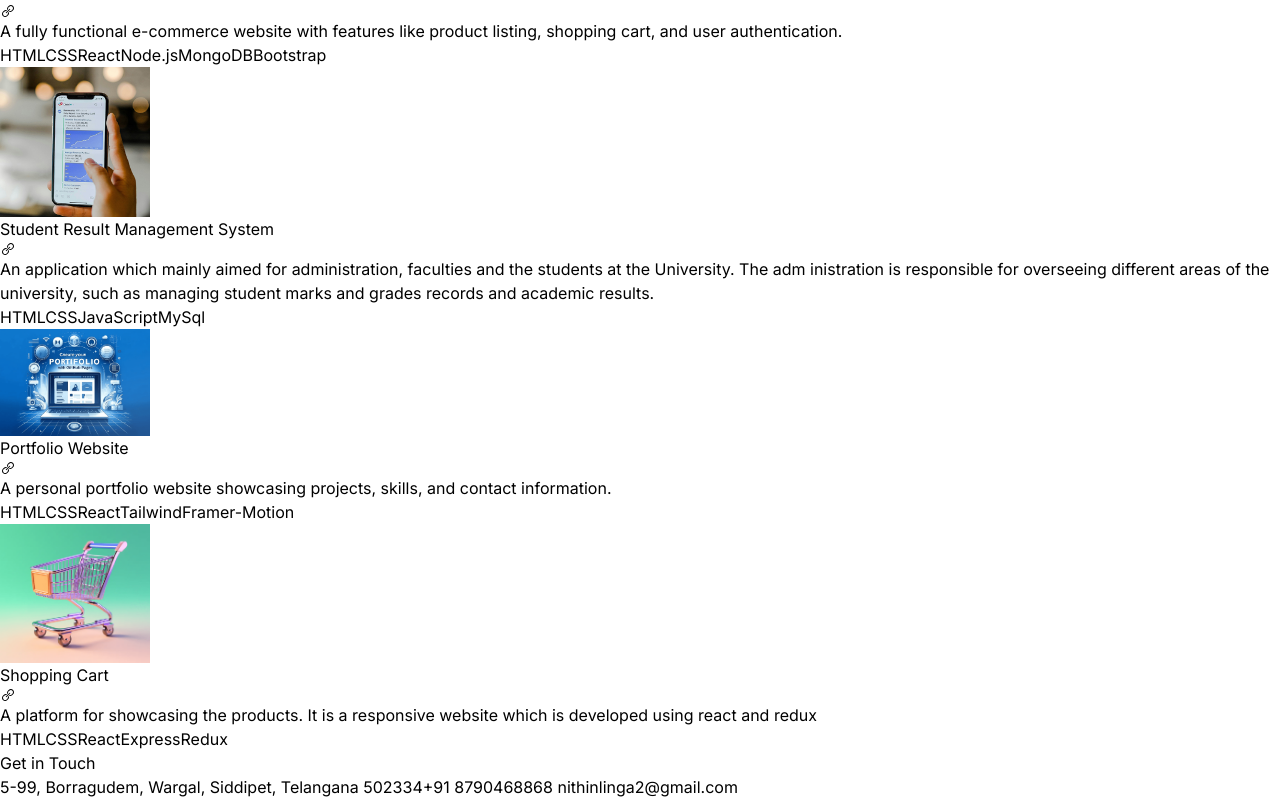
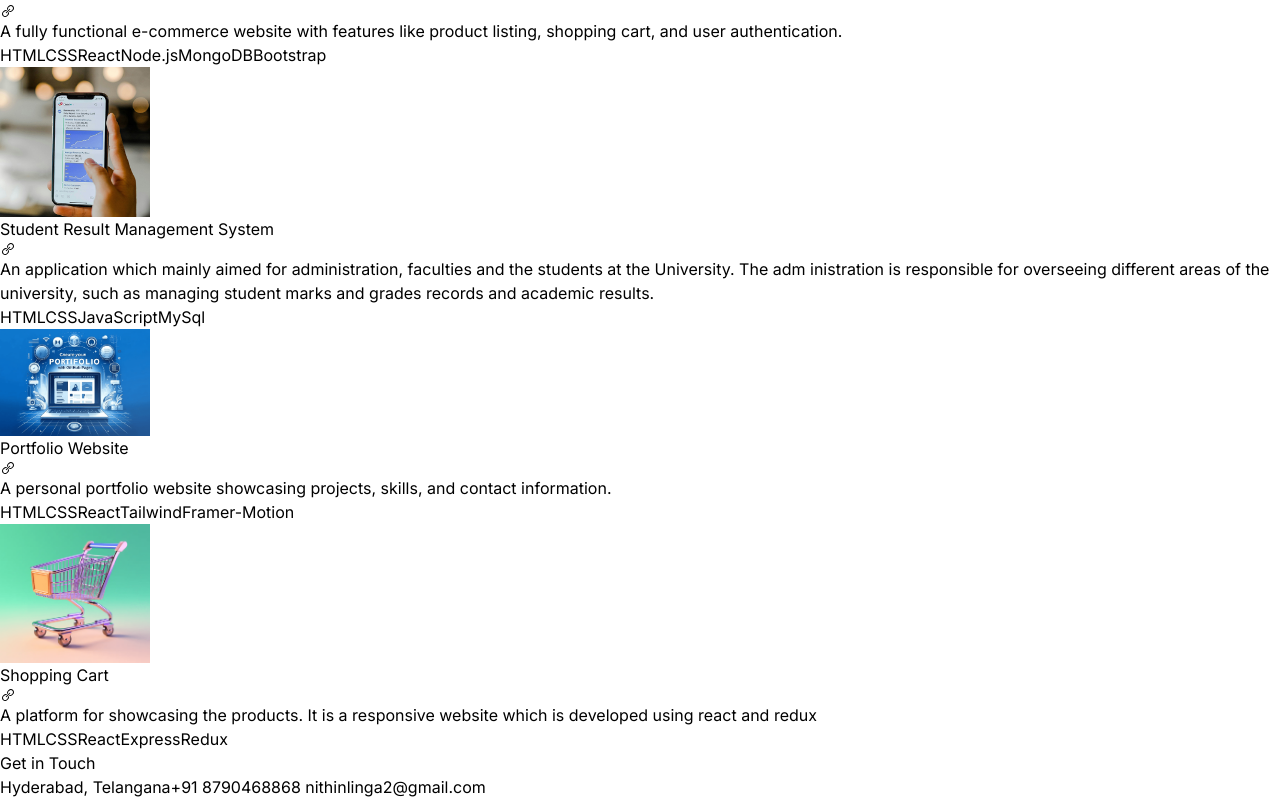
Before and after one commit to Nithinlinga/React-portfolio-Nithin, a React (Vite) app: page / in a window 1280 px wide. Shown: the part 2400-3199 px from the top of the page. Built offline with nearby package versions, Linux system fonts and the light colour scheme.

Commit message:
updated addres

```diff
--- a/src/constants/index.js
+++ b/src/constants/index.js
@@ -43,7 +43,7 @@ export const PROJECTS = [
 ];
 
 export const CONTACT = {
-  address: "5-99, Borragudem, Wargal, Siddipet, Telangana 502334",
+  address: "Hyderabad, Telangana",
   phoneNo: "+91 8790468868 ",
   email: "nithinlinga2@gmail.com",
 };
```
